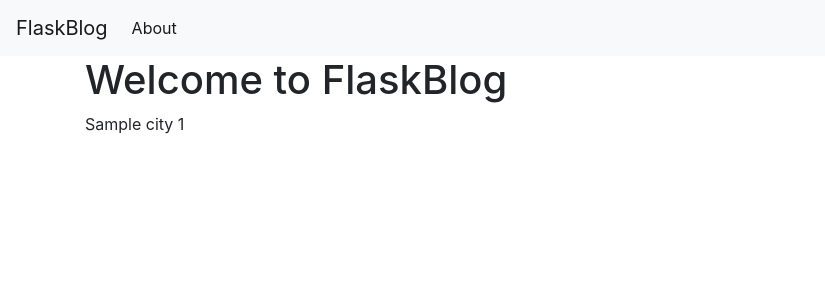
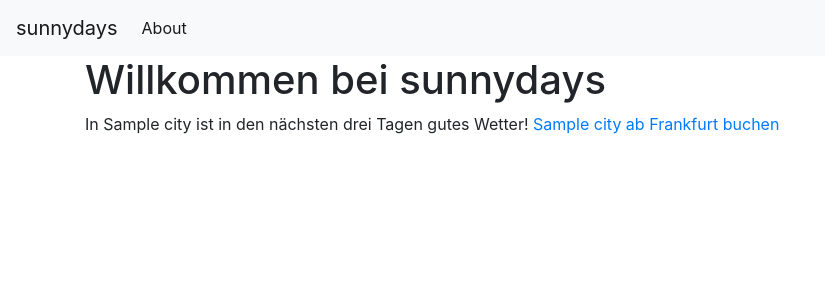
Before and after one commit to arno-hartmann/sunnydays, a Flask app: template webserver/templates/index.html in a window 1280 px wide. Shown: the top 300 px of the page, without its empty margins (0-825 px from the left). Run offline with Flask 2, Linux system fonts and the light colour scheme; the template is opened without the code that fills it: most values are stand-ins (such as "Sample title", 1, 10 or a date in 2020); some libraries are stand-ins or nearby versions.

Commit message:
Update website

```diff
--- a/webserver/app.py
+++ b/webserver/app.py
@@ -8,7 +8,7 @@ app = Flask(__name__)
 
 @app.route('/')
 def index():
-    table_destination = dynamodb.Table('destination')
+    table_destination = dynamodb.Table('sunny')
     response = table_destination.scan()
     data = response['Items']
 
--- a/webserver/templates/base.html
+++ b/webserver/templates/base.html
@@ -15,7 +15,7 @@ crossorigin="anonymous">
   </head>
   <body>
     <nav class="navbar navbar-expand-md navbar-light bg-light">
-        <a class="navbar-brand" href="{{ url_for('index')}}">FlaskBlog</a>
+        <a class="navbar-brand" href="{{ url_for('index')}}">sunnydays</a>
         <button class="navbar-toggler" type="button" data-toggle="collapse"
 data-target="#navbarNav" aria-controls="navbarNav" aria-expanded="false" aria-label="Toggle
 navigation">
--- a/webserver/templates/index.html
+++ b/webserver/templates/index.html
@@ -1,9 +1,9 @@
 {% extends 'base.html' %}
 
 {% block content %}
-    <h1>{% block title %} Welcome to FlaskBlog {% endblock %}</h1>
+    <h1>{% block title %} Willkommen bei sunnydays {% endblock %}</h1>
     {% for item in data %}
-    <p> {{ item['city'] }} {{ item['city_id'] }}</p>
+    <p>In {{ item['city'] }} ist in den nächsten drei Tagen gutes Wetter! <a href="""{{ item['url'] }}""">{{ item['city'] }} ab Frankfurt buchen</a></p>
     {% endfor %}
 
 {% endblock %}
```
